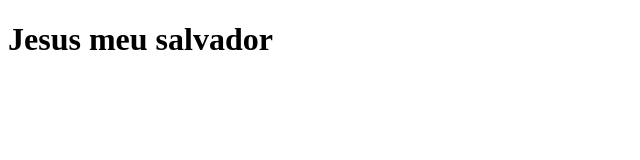
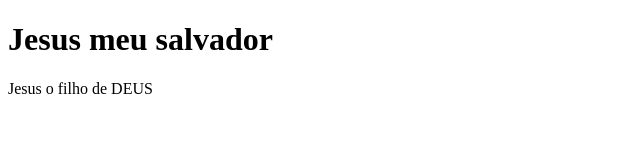
Before and after one commit to Rogercon52/projeto-social, a plain HTML site: page index.html in a window 1280 px wide. Shown: the whole page, without its empty margins (0-640 px from the left). Drawn offline with Linux system fonts and the light colour scheme.

Commit message:
ATUALIZAÇÃO

```diff
--- a/index.html
+++ b/index.html
@@ -8,5 +8,6 @@
 </head>
 <body>
     <h1>Jesus meu salvador</h1>
+    <p>Jesus o filho de DEUS</p>
 </body>
 </html>
```
